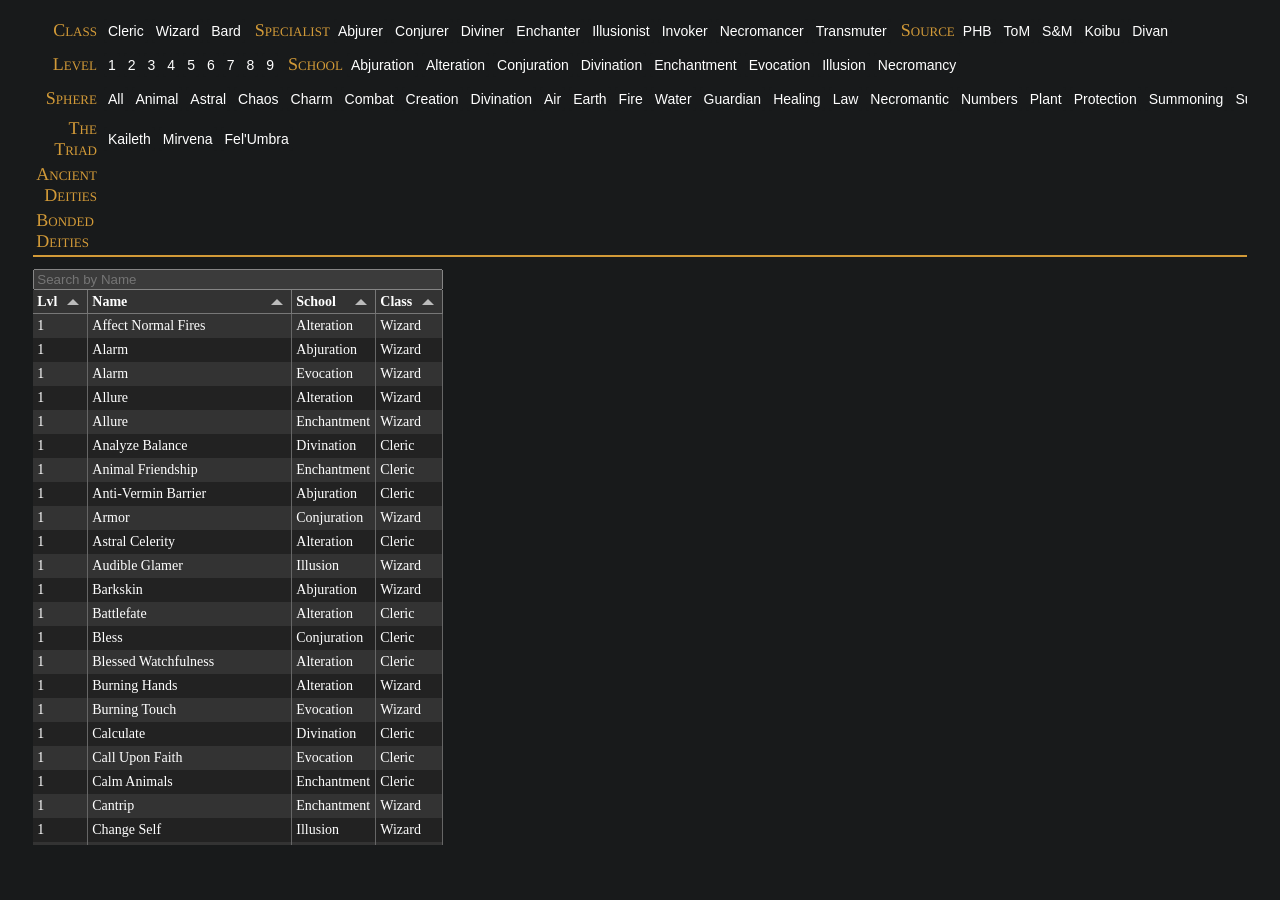
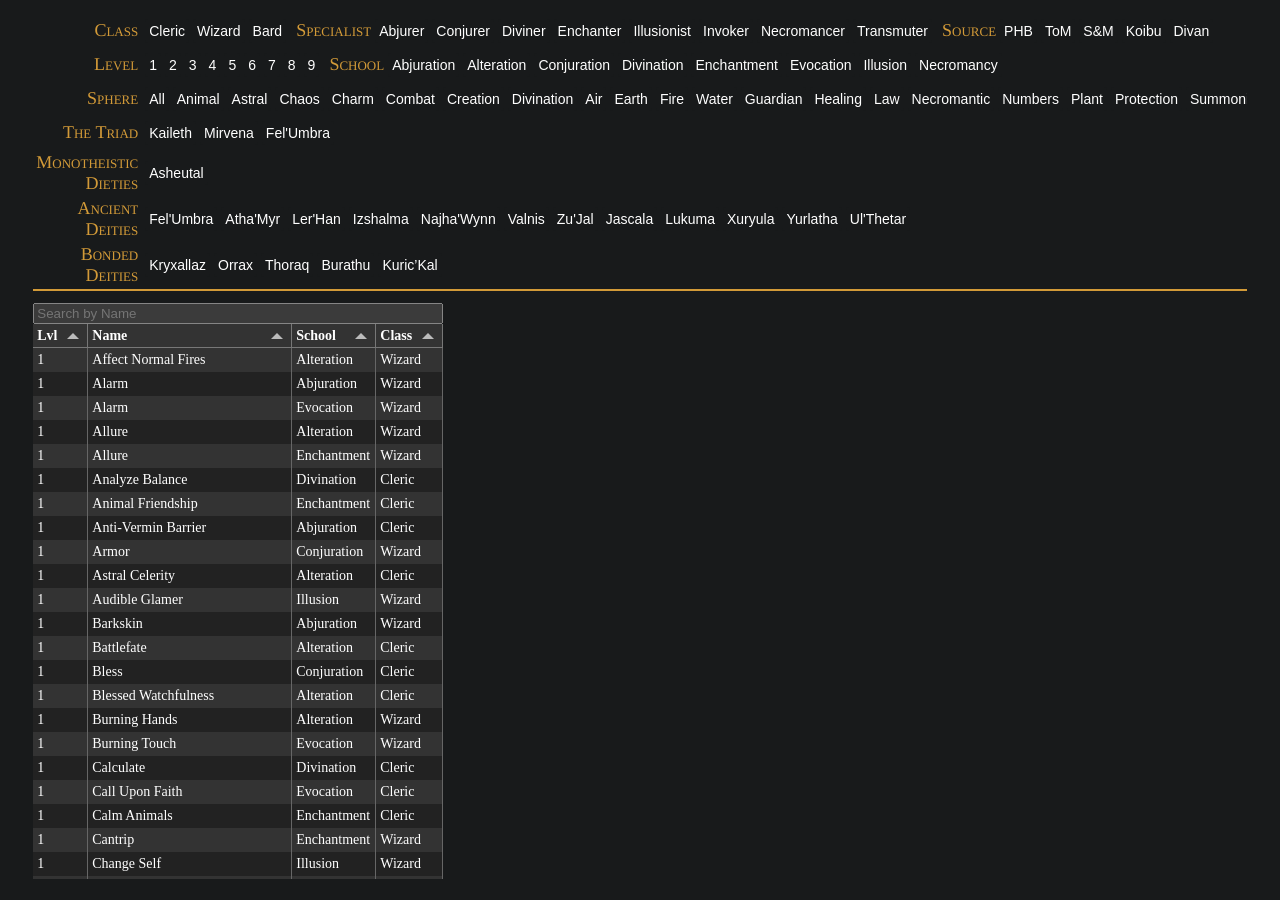
Before and after one commit to FreeTheSlave/2eSpells, a plain HTML site: page index.html in a window 1280 px wide. Before the commit the page ends 866 px from the top, so only its background shows below. Drawn offline with Linux system fonts and the light colour scheme.

Commit message:
Add files via upload

```diff
--- a/index.html
+++ b/index.html
@@ -47,11 +47,15 @@
                             <td><table class="filterTable" id="deity-table"></table></td>
                         </tr>
                         <tr>
+                            <td class="nameCell">Monotheistic Dieties</td>
+                            <td><table class="filterTable" id="mono-table"></table></td>
+                        </tr>
+                        <tr>
                             <td class="nameCell">Ancient Deities</td>
                             <td><table class="filterTable" id="ancient-table"></table></td>
                         </tr>
                             <tr>
-                            <td class="nameCell2">Bonded Deities</td>
+                            <td class="nameCell">Bonded Deities</td>
                             <td><table class="filterTable" id="bonded-table"></table></td>
                         </tr>
                     </table>
```
